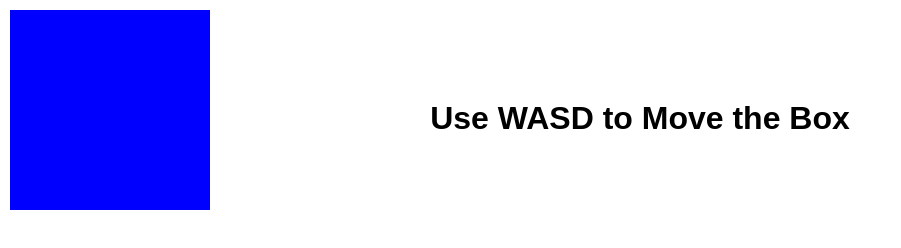
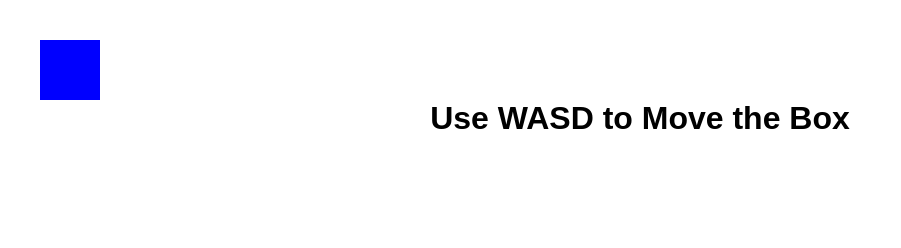
Before and after one commit to lomfley/test, a plain HTML site: page index.html in a window 1280 px wide. Shown: the whole page, without its empty margins (0-901 px from the left). Drawn offline with Linux system fonts and the light colour scheme.

Commit message:
Update style.css

```diff
--- a/style.css
+++ b/style.css
@@ -5,10 +5,10 @@ body {
 }
 
 #box {
-  width: 200px;
-  height: 200px;
+  width: 60px;
+  height: 60px;
   background-color: blue;
   position: absolute;
-  top: 10px;
-  left: 10px;
+  top: 40px;
+  left: 40px;
 }
```
